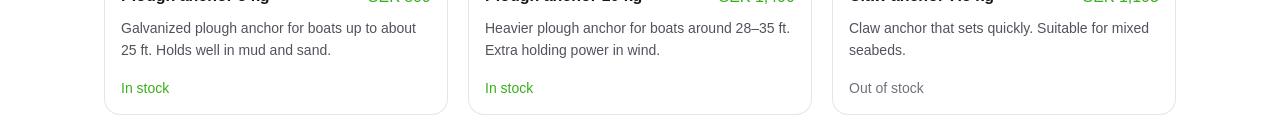
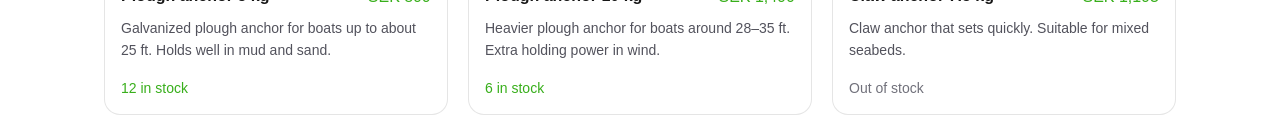
Before and after one commit to Davidkagell/Gemini-customer-service, a Next.js app: page /en/products in a window 1280 px wide. Shown: the part 511-645 px from the top of the page. Built offline with nearby package versions, Linux system fonts and the light colour scheme.

Commit message:
small fixes

```diff
--- a/src/app/messages/en.json
+++ b/src/app/messages/en.json
@@ -19,13 +19,13 @@
   },
   "productsPage": {
     "title": "Products",
-    "inStock": "In stock",
+    "inStock": "{count} in stock",
     "outOfStock": "Out of stock"
   },
   "aboutPage": {
     "title": "About us",
-    "lead": "We sell boat parts that are meant to fit, seal and last – and we help you choose the right one.",
+    "lead": "We sell high-quality boat parts built to last and made for the marine environment – and we are here when you need help choosing the right one.",
     "story": "Davids boat parts is a small shop for people who actually go out on the water. The range is deliberately tight: anchors, propellers, ropes, navigation lights, pumps and a bit of electronics. Better to have the right part in stock than shelves of things nobody asks for.",
-    "help": "Unsure about size, pitch or what fits your boat? Ask the chat in the bottom right. It knows our catalogue and does not guess."
+    "help": "Unsure what fits your boat? Ask the chat in the bottom right. It knows our range and does not guess."
   }
 }
--- a/src/app/messages/sv.json
+++ b/src/app/messages/sv.json
@@ -19,7 +19,7 @@
   },
   "productsPage": {
     "title": "Produkter",
-    "inStock": "I lager",
+    "inStock": "{count} st i lager",
     "outOfStock": "Slut i lager"
   },
   "aboutPage": {
--- a/src/components/ProductCard.tsx
+++ b/src/components/ProductCard.tsx
@@ -9,7 +9,7 @@ type ProductCardProps = {
   image: string;
   fallbackImage: string;
   priceLabel: string;
-  inStock: boolean;
+  quantity: number;
   inStockLabel: string;
   outOfStockLabel: string;
 };
@@ -20,7 +20,7 @@ export default function ProductCard({
   image,
   fallbackImage,
   priceLabel,
-  inStock,
+  quantity,
   inStockLabel,
   outOfStockLabel,
 }: ProductCardProps) {
@@ -34,13 +34,14 @@ export default function ProductCard({
           src={imageSrc}
           alt=""
           fill
+          loading= "eager"
           sizes="(min-width: 1024px) 33vw, (min-width: 640px) 50vw, 100vw"
           onError={() => {
             if (imageSrc !== fallbackImage) {
               setImageFailed(true);
             }
           }}
-          className={inStock ? "object-cover" : "object-cover opacity-50"}
+          className={quantity > 0 ? "object-cover" : "object-cover opacity-50"}
         />
       </div>
       <div className="flex flex-1 flex-col gap-2 p-4">
@@ -52,9 +53,9 @@ export default function ProductCard({
           {description}
         </p>
         <p
-          className={`mt-auto pt-2 text-sm ${inStock ? "text-textColor" : "text-zinc-500"}`}
+          className={`mt-auto pt-2 text-sm ${quantity > 0 ? "text-textColor" : "text-zinc-500"}`}
         >
-          {inStock ? inStockLabel : outOfStockLabel}
+          {quantity > 0 ? inStockLabel : outOfStockLabel}
         </p>
       </div>
     </article>
--- a/src/components/Products.tsx
+++ b/src/components/Products.tsx
@@ -1,22 +1,21 @@
-import { hasLocale } from "next-intl";
-import { getLocale, getTranslations } from "next-intl/server";
+import { hasLocale, useLocale, useTranslations } from "next-intl";
 import ProductCard from "@/components/ProductCard";
 import { routing } from "@/i18n/routing";
 import { formatProductPrice, groupProductsByCategory } from "@/lib/products";
 
 const MISSING_IMAGE = "/image-missing.jpg";
 
-export default async function Products() {
-  const requestedLocale = await getLocale();
+export default function Products() {
+  const t = useTranslations();
+  const requestedLocale = useLocale();
   const locale = hasLocale(routing.locales, requestedLocale)
     ? requestedLocale
     : routing.defaultLocale;
-  const t = await getTranslations("productsPage");
   const groups = groupProductsByCategory(locale);
 
   return (
     <main className="mx-auto w-full max-w-6xl px-10 py-6 pb-24">
-      <h1 className="text-2xl font-semibold">{t("title")}</h1>
+      <h1 className="text-2xl font-semibold">{t("productsPage.title")}</h1>
       {groups.map((group) => (
         <section key={group.category} className="mt-10">
           <h2 className="mb-4 text-lg font-semibold text-textColor">
@@ -35,9 +34,11 @@ export default async function Products() {
                     product.price,
                     product.currency,
                   )}
-                  inStock={product.inStock}
-                  inStockLabel={t("inStock")}
-                  outOfStockLabel={t("outOfStock")}
+                  quantity={product.quantity}
+                  inStockLabel={t("productsPage.inStock", {
+                    count: product.quantity,
+                  })}
+                  outOfStockLabel={t("productsPage.outOfStock")}
                 />
               </li>
             ))}
--- a/src/data/products.json
+++ b/src/data/products.json
@@ -16,6 +16,7 @@
     "image": "/images/products/anchor-plough-5kg.jpg",
     "price": 899,
     "currency": "SEK",
+    "quantity": 12,
     "inStock": true
   },
   {
@@ -35,6 +36,7 @@
     "image": "/images/products/anchor-plough-10kg.jpg",
     "price": 1490,
     "currency": "SEK",
+    "quantity": 6,
     "inStock": true
   },
   {
@@ -54,6 +56,7 @@
     "image": "/images/products/anchor-bruce-7-5kg.jpg",
     "price": 1195,
     "currency": "SEK",
+    "quantity": 0,
     "inStock": false
   },
   {
@@ -73,6 +76,7 @@
     "image": "/images/products/anchor-chain-8mm-20m.jpg",
     "price": 1290,
     "currency": "SEK",
+    "quantity": 9,
     "inStock": true
   },
   {
@@ -92,6 +96,7 @@
     "image": "/images/products/prop-aluminium-13x19.jpg",
     "price": 2190,
     "currency": "SEK",
+    "quantity": 4,
     "inStock": true
   },
   {
@@ -111,6 +116,7 @@
     "image": "/images/products/prop-aluminium-14x21.jpg",
     "price": 2490,
     "currency": "SEK",
+    "quantity": 3,
     "inStock": true
   },
   {
@@ -130,6 +136,7 @@
     "image": "/images/products/prop-stainless-13x19.jpg",
     "price": 4890,
     "currency": "SEK",
+    "quantity": 8,
     "inStock": true
   },
   {
@@ -149,6 +156,7 @@
     "image": "/images/products/prop-hub-kit.jpg",
     "price": 349,
     "currency": "SEK",
+    "quantity": 22,
     "inStock": true
   },
   {
@@ -168,6 +176,7 @@
     "image": "/images/products/rope-polyester-12mm-50m.jpg",
     "price": 790,
     "currency": "SEK",
+    "quantity": 15,
     "inStock": true
   },
   {
@@ -187,6 +196,7 @@
     "image": "/images/products/rope-polyester-14mm-50m.jpg",
     "price": 990,
     "currency": "SEK",
+    "quantity": 7,
     "inStock": true
   },
   {
@@ -206,6 +216,7 @@
     "image": "/images/products/rope-anchor-16mm-30m.jpg",
     "price": 645,
     "currency": "SEK",
+    "quantity": 18,
     "inStock": true
   },
   {
@@ -225,6 +236,7 @@
     "image": "/images/products/fender-line-8mm-2m.jpg",
     "price": 129,
     "currency": "SEK",
+    "quantity": 11,
     "inStock": true
   },
   {
@@ -244,6 +256,7 @@
     "image": "/images/products/light-nav-led-tricolour.jpg",
     "price": 1590,
     "currency": "SEK",
+    "quantity": 5,
     "inStock": true
   },
   {
@@ -263,6 +276,7 @@
     "image": "/images/products/light-nav-port-starboard.jpg",
     "price": 890,
     "currency": "SEK",
+    "quantity": 14,
     "inStock": true
   },
   {
@@ -282,6 +296,7 @@
     "image": "/images/products/light-stern-led.jpg",
     "price": 495,
     "currency": "SEK",
+    "quantity": 0,
     "inStock": false
   },
   {
@@ -301,6 +316,7 @@
     "image": "/images/products/light-anchor-led.jpg",
     "price": 420,
     "currency": "SEK",
+    "quantity": 10,
     "inStock": true
   },
   {
@@ -320,6 +336,7 @@
     "image": "/images/products/pump-bilge-12v-47l.jpg",
     "price": 695,
     "currency": "SEK",
+    "quantity": 16,
     "inStock": true
   },
   {
@@ -339,6 +356,7 @@
     "image": "/images/products/pump-bilge-12v-76l.jpg",
     "price": 990,
     "currency": "SEK",
+    "quantity": 20,
     "inStock": true
   },
   {
@@ -358,6 +376,7 @@
     "image": "/images/products/pump-manual-diaphragm.jpg",
     "price": 1250,
     "currency": "SEK",
+    "quantity": 8,
     "inStock": true
   },
   {
@@ -377,6 +396,7 @@
     "image": "/images/products/pump-freshwater-12v.jpg",
     "price": 1140,
     "currency": "SEK",
+    "quantity": 13,
     "inStock": true
   },
   {
@@ -396,6 +416,7 @@
     "image": "/images/products/elec-battery-switch.jpg",
     "price": 389,
     "currency": "SEK",
+    "quantity": 24,
     "inStock": true
   },
   {
@@ -415,6 +436,7 @@
     "image": "/images/products/elec-fuse-panel-6.jpg",
     "price": 560,
     "currency": "SEK",
+    "quantity": 9,
     "inStock": true
   },
   {
@@ -434,6 +456,7 @@
     "image": "/images/products/elec-usb-charger.jpg",
     "price": 249,
     "currency": "SEK",
+    "quantity": 7,
     "inStock": true
   },
   {
@@ -453,6 +476,7 @@
     "image": "/images/products/elec-nav-display-7.jpg",
     "price": 6990,
     "currency": "SEK",
+    "quantity": 0,
     "inStock": false
   },
   {
@@ -472,6 +496,7 @@
     "image": "/images/products/safety-fender-20x60.jpg",
     "price": 279,
     "currency": "SEK",
+    "quantity": 5,
     "inStock": true
   },
   {
@@ -491,6 +516,7 @@
     "image": "/images/products/safety-lifejacket-150n.jpg",
     "price": 1290,
     "currency": "SEK",
+    "quantity": 19,
     "inStock": true
   },
   {
@@ -510,6 +536,7 @@
     "image": "/images/products/safety-throwline-20m.jpg",
     "price": 395,
     "currency": "SEK",
+    "quantity": 11,
     "inStock": true
   }
 ]
--- a/src/types/product.ts
+++ b/src/types/product.ts
@@ -11,5 +11,6 @@ export type Product = {
   image: string;
   price: number;
   currency: string;
+  quantity: number;
   inStock: boolean;
 };
```
